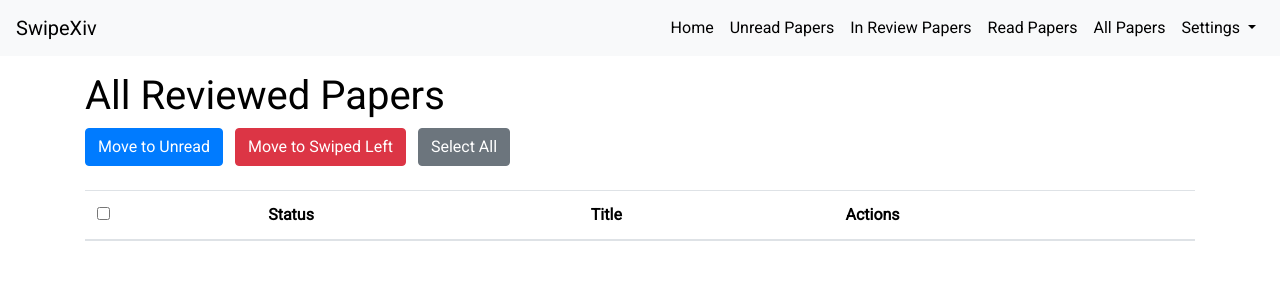
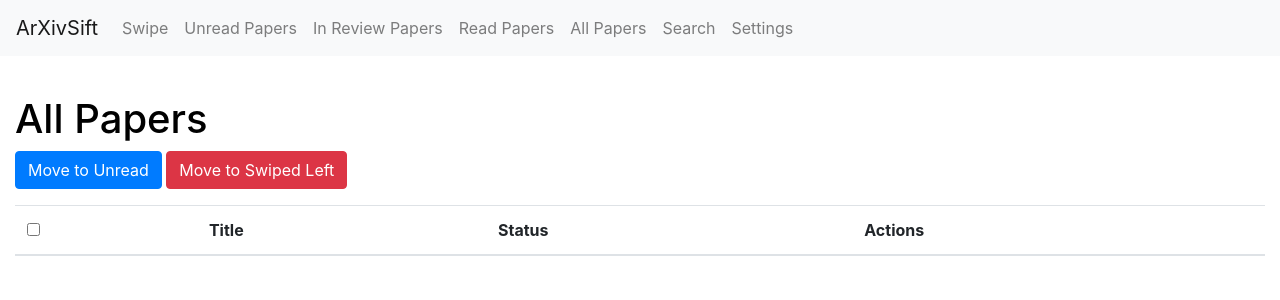
Before and after one commit to klei22/ArXivSift, a Flask app: page /all_papers in a window 1280 px wide. Shown: the top 300 px of the page. Run offline with Flask 3, Linux system fonts and the light colour scheme; lists and menus that the app fills with data are empty; some libraries are stand-ins or nearby versions.

Commit message:
Add search and styles

```diff
--- a/app.py
+++ b/app.py
@@ -1,8 +1,9 @@
+import os
 from flask import Flask, render_template, request, jsonify, redirect, url_for, send_file
-import os
 import requests
 import xml.etree.ElementTree as ET
 import json
+from PyPDF2 import PdfReader
 
 app = Flask(__name__)
 
@@ -33,13 +34,30 @@ in_review_papers = load_json(IN_REVIEW_PAPERS_FILE)
 read_papers = load_json(READ_PAPERS_FILE)
 left_swiped_papers = load_json(LEFT_SWIPED_PAPERS_FILE)
 
+# Load settings
+def load_settings():
+    if os.path.exists('settings.json'):
+        with open('settings.json', 'r') as f:
+            return json.load(f)
+    else:
+        return {
+            "dark_mode": False,
+            "theme": "default"
+        }
+
+def save_settings(settings):
+    with open('settings.json', 'w') as f:
+        json.dump(settings, f)
+
+settings = load_settings()
+
 # Function to sanitize paper IDs for filenames
 def sanitize_filename(filename):
     return filename.replace('/', '_').replace(':', '_')
 
 @app.route('/')
 def index():
-    return render_template('index.html')
+    return render_template('index.html', settings=settings)
 
 @app.route('/get_paper')
 def get_paper():
@@ -180,7 +198,7 @@ def view_paper(paper_id):
                 notes = f.read()
         else:
             notes = ''
-        return render_template('view_paper.html', paper=paper, notes=notes, pdf_filename=f'{sanitized_id}.pdf')
+        return render_template('view_paper.html', paper=paper, notes=notes, pdf_filename=f'{sanitized_id}.pdf', settings=settings)
 
 @app.route('/pdf/<filename>')
 def serve_pdf(filename):
@@ -223,7 +241,7 @@ def unread_papers():
             return jsonify({'links': links})
         return redirect(url_for('unread_papers'))
 
-    return render_template('unread_papers.html', papers=selected_papers)
+    return render_template('unread_papers.html', papers=selected_papers, settings=settings)
 
 @app.route('/in_review_papers', methods=['GET', 'POST'])
 def in_review_papers_route():
@@ -262,7 +280,7 @@ def in_review_papers_route():
             return jsonify({'links': links})
         return redirect(url_for('in_review_papers_route'))
 
-    return render_template('in_review_papers.html', papers=in_review_papers)
+    return render_template('in_review_papers.html', papers=in_review_papers, settings=settings)
 
 @app.route('/read_papers', methods=['GET', 'POST'])
 def read_papers_route():
@@ -289,7 +307,7 @@ def read_papers_route():
             return jsonify({'links': links})
         return redirect(url_for('read_papers_route'))
 
-    return render_template('read_papers.html', papers=read_papers)
+    return render_template('read_papers.html', papers=read_papers, settings=settings)
 
 @app.route('/all_papers', methods=['GET', 'POST'])
 def all_papers():
@@ -359,11 +377,78 @@ def all_papers():
                 json.dump(in_review_papers, file)
         return redirect(url_for('all_papers'))
 
-    return render_template('all_papers.html', papers=all_papers)
+    return render_template('all_papers.html', papers=all_papers, settings=settings)
 
-@app.route('/settings', methods=['GET'])
-def settings():
-    return render_template('settings.html')
+@app.route('/settings', methods=['GET', 'POST'])
+def settings_page():
+    global settings
+    if request.method == 'POST':
+        dark_mode = 'dark_mode' in request.form
+        theme = request.form.get('theme', 'default')
+
+        settings['dark_mode'] = dark_mode
+        settings['theme'] = theme
+
+        save_settings(settings)
+
+        return redirect(url_for('settings_page'))
+
+    return render_template('settings.html', settings=settings)
+
+@app.route('/search', methods=['GET', 'POST'])
+def search():
+    global selected_papers, in_review_papers, read_papers
+
+    # Combine all papers except those in left_swiped_papers
+    papers = selected_papers + in_review_papers + read_papers
+
+    if request.method == 'POST':
+        keyword = request.form.get('keyword', '').lower()
+        search_pdf = 'search_pdf' in request.form
+        search_notes = 'search_notes' in request.form
+
+        results = []
+
+        for paper in papers:
+            match_found = False
+            paper_title = paper['title'].lower()
+            paper_id = paper['paper_id']
+
+            # Sanitize filename
+            sanitized_id = sanitize_filename(paper_id.replace('http://', ''))
+
+            # Search in PDF content
+            if search_pdf:
+                pdf_path = os.path.join(PDF_DIR, f'{sanitized_id}.pdf')
+                if os.path.exists(pdf_path):
+                    try:
+                        reader = PdfReader(pdf_path)
+                        text = ''
+                        for page in reader.pages:
+                            text += page.extract_text() or ''
+                        if keyword in text.lower():
+                            match_found = True
+                    except Exception as e:
+                        print(f"Error reading PDF {pdf_path}: {e}")
+                else:
+                    # PDF not downloaded yet
+                    pass
+
+            # Search in notes
+            if search_notes and not match_found:
+                notes_path = os.path.join(NOTES_DIR, f'{sanitized_id}.txt')
+                if os.path.exists(notes_path):
+                    with open(notes_path, 'r', encoding='utf-8') as f:
+                        notes = f.read()
+                    if keyword in notes.lower():
+                        match_found = True
+
+            if match_found:
+                results.append(paper)
+
+        return render_template('search_results.html', papers=results, keyword=keyword, settings=settings)
+
+    return render_template('search.html', settings=settings)
 
 if __name__ == '__main__':
     app.run(debug=True)
--- /dev/null
+++ b/settings.json
@@ -0,0 +1 @@
+{"dark_mode": false, "theme": "default"}
--- a/templates/all_papers.html
+++ b/templates/all_papers.html
@@ -1,19 +1,18 @@
 {% extends "base.html" %}
-{% block title %}All Reviewed Papers{% endblock %}
+{% block title %}All Papers{% endblock %}
 {% block content %}
-<h1 class="mt-4">All Reviewed Papers</h1>
-<form id="papers-form" method="post">
-    <div class="actions mb-3">
-        <button type="submit" name="action" value="move_to_unread" class="btn btn-primary mr-2 mb-2">Move to Unread</button>
-        <button type="submit" name="action" value="move_to_left_swiped" class="btn btn-danger mr-2 mb-2">Move to Swiped Left</button>
-        <button type="button" onclick="toggleSelectAll(this)" class="btn btn-secondary mr-2 mb-2">Select All</button>
+<h1 class="mt-4">All Papers</h1>
+<form method="post">
+    <div class="mb-3">
+        <button type="submit" name="action" value="move_to_unread" class="btn btn-primary">Move to Unread</button>
+        <button type="submit" name="action" value="move_to_left_swiped" class="btn btn-danger">Move to Swiped Left</button>
     </div>
-    <table class="table table-striped table-hover">
+    <table class="table table-striped table-hover mt-3">
         <thead>
             <tr>
-                <th><input type="checkbox" id="select-all" onclick="toggleSelectAll(this)"></th>
+                <th><input type="checkbox" id="select_all"></th>
+                <th>Title</th>
                 <th>Status</th>
-                <th>Title</th>
                 <th>Actions</th>
             </tr>
         </thead>
@@ -21,39 +20,48 @@
             {% for paper in papers %}
             <tr>
                 <td><input type="checkbox" name="selected_papers" value="{{ paper.paper_id }}"></td>
+                <td>{{ paper.title }}</td>
                 <td>
-                    {% if paper.status == 'left_swiped' %}
-                        <i class="fas fa-times text-danger" data-toggle="tooltip" title="Disliked"></i>
-                    {% elif paper.status == 'unread' %}
-                        <i class="fas fa-book-open text-primary" data-toggle="tooltip" title="Unread"></i>
+                    {% if paper.status == 'unread' %}
+                        <span title="Unread">
+                            <i class="fas fa-bookmark"></i> Unread
+                        </span>
                     {% elif paper.status == 'in_review' %}
-                        <i class="fas fa-hourglass-half text-warning" data-toggle="tooltip" title="In Review"></i>
+                        <span title="In Review">
+                            <i class="fas fa-hourglass-half"></i> In Review
+                        </span>
                     {% elif paper.status == 'read' %}
-                        <i class="fas fa-check text-success" data-toggle="tooltip" title="Read"></i>
+                        <span title="Read">
+                            <i class="fas fa-check-circle"></i> Read
+                        </span>
+                    {% elif paper.status == 'left_swiped' %}
+                        <span title="Swiped Left">
+                            <i class="fas fa-times-circle"></i> Swiped Left
+                        </span>
                     {% else %}
-                        <i class="fas fa-question-circle text-muted" data-toggle="tooltip" title="Unknown Status"></i>
+                        {{ paper.status }}
                     {% endif %}
                 </td>
-                <td>{{ paper.title }}</td>
-                <td><a href="{{ paper.link }}" target="_blank">View Abstract</a></td>
+                <td>
+                    <a href="{{ url_for('view_paper', paper_id=paper.paper_id.replace('http://', '')) }}">View & Take Notes</a>
+                </td>
             </tr>
             {% endfor %}
         </tbody>
     </table>
 </form>
-{% endblock %}
+
+<!-- Include Font Awesome for icons -->
 {% block scripts %}
+<script src="https://kit.fontawesome.com/a076d05399.js" crossorigin="anonymous"></script>
 <script>
-    function toggleSelectAll(checkbox) {
-        var checkboxes = document.querySelectorAll('input[name="selected_papers"]');
-        checkboxes.forEach(function(cb) {
-            cb.checked = checkbox.checked;
-        });
+    // Select/Deselect all checkboxes
+    document.getElementById('select_all').onclick = function() {
+        var checkboxes = document.getElementsByName('selected_papers');
+        for (var checkbox of checkboxes) {
+            checkbox.checked = this.checked;
+        }
     }
-
-    // Initialize tooltips
-    $(function () {
-        $('[data-toggle="tooltip"]').tooltip()
-    });
 </script>
 {% endblock %}
+{% endblock %}
--- a/templates/base.html
+++ b/templates/base.html
@@ -2,181 +2,117 @@
 <html lang="en">
 <head>
     <meta charset="UTF-8">
-    <title>SwipeXiv - {% block title %}{% endblock %}</title>
-    <!-- Bootstrap CSS -->
-    <link rel="stylesheet" href="https://stackpath.bootstrapcdn.com/bootstrap/4.5.2/css/bootstrap.min.css">
-    <!-- Font Awesome for Icons -->
+    <title>{% block title %}ArXivSift{% endblock %}</title>
+    <!-- Include Bootstrap CSS (you can use CDN or local files) -->
+    <link rel="stylesheet" href="https://stackpath.bootstrapcdn.com/bootstrap/4.5.0/css/bootstrap.min.css">
+    <!-- Include Font Awesome CSS for icons -->
     <link rel="stylesheet" href="https://cdnjs.cloudflare.com/ajax/libs/font-awesome/5.15.1/css/all.min.css">
-    <!-- Google Fonts -->
-    <link href="https://fonts.googleapis.com/css?family=Roboto|Open+Sans|Lato|Montserrat&display=swap" rel="stylesheet">
-    <!-- Custom CSS -->
     <style>
-        :root {
-            --bg-color: #ffffff;
-            --text-color: #000000;
-            --nav-bg-color: #f8f9fa;
-            --nav-text-color: #000000;
-            --button-primary-bg: #007bff;
-            --button-primary-border: #007bff;
-            --button-secondary-bg: #6c757d;
-            --button-secondary-border: #6c757d;
-            --font-family: 'Roboto', sans-serif;
+        /* Global styles */
+        body {
+            {% if settings.dark_mode %}
+            background-color: #121212;
+            color: #e0e0e0;
+            {% elif settings.theme == 'hacker' %}
+            background-color: #000000;
+            color: #00ff00;
+            font-family: "Courier New", Courier, monospace;
+            {% else %}
+            background-color: #ffffff;
+            color: #000000;
+            {% endif %}
+            margin: 0;
+            padding: 0;
         }
-        body.dark-mode {
-            --bg-color: #121212;
-            --text-color: #e0e0e0;
-            --nav-bg-color: #1f1f1f;
-            --nav-text-color: #e0e0e0;
-            --button-primary-bg: #0d6efd;
-            --button-primary-border: #0d6efd;
-            --button-secondary-bg: #adb5bd;
-            --button-secondary-border: #adb5bd;
+        .container-fluid {
+            padding: 15px;
         }
-        body {
-            background-color: var(--bg-color);
-            color: var(--text-color);
-            font-family: var(--font-family);
+        /* Navbar styles */
+        .navbar {
+            {% if settings.dark_mode %}
+            background-color: #1f1f1f;
+            {% elif settings.theme == 'hacker' %}
+            background-color: #000000;
+            {% else %}
+            background-color: #f8f9fa;
+            {% endif %}
         }
-        .navbar {
-            background-color: var(--nav-bg-color) !important;
+        /* Link styles */
+        a, a:hover {
+            {% if settings.dark_mode %}
+            color: #bb86fc;
+            {% elif settings.theme == 'hacker' %}
+            color: #00ff00;
+            {% else %}
+            color: #007bff;
+            {% endif %}
         }
-        .navbar-nav .nav-link, .navbar-brand, .navbar-toggler {
-            color: var(--nav-text-color) !important;
+        /* Table styles */
+        .table {
+            {% if settings.dark_mode %}
+            color: #e0e0e0;
+            {% elif settings.theme == 'hacker' %}
+            color: #00ff00;
+            {% endif %}
         }
-        .navbar-toggler-icon {
-            filter: brightness(0) invert(1);
+        .table thead th {
+            {% if settings.dark_mode %}
+            color: #e0e0e0;
+            {% elif settings.theme == 'hacker' %}
+            color: #00ff00;
+            {% endif %}
         }
-        .card, .table {
-            background-color: var(--bg-color);
-            color: var(--text-color);
+        .table tbody tr {
+            {% if settings.dark_mode %}
+            background-color: #1f1f1f;
+            {% elif settings.theme == 'hacker' %}
+            background-color: #000000;
+            {% endif %}
         }
-        .btn-primary {
-            background-color: var(--button-primary-bg);
-            border-color: var(--button-primary-border);
-        }
-        .btn-secondary {
-            background-color: var(--button-secondary-bg);
-            border-color: var(--button-secondary-border);
-        }
-        .btn-success {
-            background-color: #28a745;
-            border-color: #28a745;
-        }
-        .btn-danger {
-            background-color: #dc3545;
-            border-color: #dc3545;
-        }
-        .btn-warning {
-            background-color: #ffc107;
-            border-color: #ffc107;
-        }
+        /* Additional styles for buttons, inputs, etc., can be added here */
     </style>
+    {% block styles %}{% endblock %}
 </head>
 <body>
-    <!-- Navbar -->
-    <nav class="navbar navbar-expand-lg fixed-top">
-        <a class="navbar-brand" href="/">SwipeXiv</a>
-        <button class="navbar-toggler" type="button" data-toggle="collapse" data-target="#navbarNavDropdown" aria-controls="navbarNavDropdown" aria-expanded="false" aria-label="Toggle navigation">
-            <span class="navbar-toggler-icon" style="color: var(--nav-text-color);"></span>
+    <nav class="navbar navbar-expand-lg navbar-light">
+        <a class="navbar-brand" href="{{ url_for('index') }}">ArXivSift</a>
+        <button class="navbar-toggler" type="button" data-toggle="collapse" data-target="#navbarNav"        aria-controls="navbarNav" aria-expanded="false" aria-label="Toggle navigation">
+            <span class="navbar-toggler-icon"></span>
         </button>
-        <div class="collapse navbar-collapse" id="navbarNavDropdown">
-            <ul class="navbar-nav ml-auto">
-                <li class="nav-item{% if request.path == '/' %} active{% endif %}">
-                    <a class="nav-link" href="/">Home</a>
+        <div class="collapse navbar-collapse" id="navbarNav">
+            <ul class="navbar-nav">
+                <li class="nav-item">
+                    <a class="nav-link" href="{{ url_for('index') }}">Swipe</a>
                 </li>
-                <li class="nav-item{% if request.path == '/unread_papers' %} active{% endif %}">
-                    <a class="nav-link" href="/unread_papers">Unread Papers</a>
+                <li class="nav-item">
+                    <a class="nav-link" href="{{ url_for('unread_papers') }}">Unread Papers</a>
                 </li>
-                <li class="nav-item{% if request.path == '/in_review_papers' %} active{% endif %}">
-                    <a class="nav-link" href="/in_review_papers">In Review Papers</a>
+                <li class="nav-item">
+                    <a class="nav-link" href="{{ url_for('in_review_papers_route') }}">In Review Papers</a>
                 </li>
-                <li class="nav-item{% if request.path == '/read_papers' %} active{% endif %}">
-                    <a class="nav-link" href="/read_papers">Read Papers</a>
+                <li class="nav-item">
+                    <a class="nav-link" href="{{ url_for('read_papers_route') }}">Read Papers</a>
                 </li>
-                <li class="nav-item{% if request.path == '/all_papers' %} active{% endif %}">
-                    <a class="nav-link" href="/all_papers">All Papers</a>
+                <li class="nav-item">
+                    <a class="nav-link" href="{{ url_for('all_papers') }}">All Papers</a>
                 </li>
-                <li class="nav-item dropdown">
-                    <a class="nav-link dropdown-toggle" href="#" id="navbarSettings" role="button" data-toggle="dropdown">
-                        Settings
-                    </a>
-                    <div class="dropdown-menu dropdown-menu-right" aria-labelledby="navbarSettings" style="background-color: var(--bg-color);">
-                        <a class="dropdown-item" href="#" onclick="toggleDarkMode()">Toggle Dark Mode</a>
-                        <a class="dropdown-item" href="#" data-toggle="modal" data-target="#fontModal">Change Font</a>
-                    </div>
+                <li class="nav-item">
+                    <a class="nav-link" href="{{ url_for('search') }}">Search</a>
+                </li>
+                <li class="nav-item">
+                    <a class="nav-link" href="{{ url_for('settings_page') }}">Settings</a>
                 </li>
             </ul>
         </div>
     </nav>
-    </br></br> <!-- Added line breaks to prevent content overlap -->
-
-    <!-- Font Selection Modal -->
-    <div class="modal fade" id="fontModal" tabindex="-1" role="dialog" aria-labelledby="fontModalLabel" aria-hidden="true">
-      <div class="modal-dialog" role="document">
-        <div class="modal-content" style="background-color: var(--bg-color); color: var(--text-color);">
-          <div class="modal-header">
-            <h5 class="modal-title" id="fontModalLabel">Select Font</h5>
-            <button type="button" class="close" data-dismiss="modal" aria-label="Close" style="color: var(--text-color);">
-              <span aria-hidden="true">&times;</span>
-            </button>
-          </div>
-          <div class="modal-body">
-            <select id="fontSelect" class="form-control">
-                <option value="'Roboto', sans-serif">Roboto</option>
-                <option value="'Open Sans', sans-serif">Open Sans</option>
-                <option value="'Lato', sans-serif">Lato</option>
-                <option value="'Montserrat', sans-serif">Montserrat</option>
-            </select>
-          </div>
-          <div class="modal-footer">
-            <button type="button" class="btn btn-secondary" data-dismiss="modal">Close</button>
-            <button type="button" class="btn btn-primary" onclick="changeFont()">Apply</button>
-          </div>
-        </div>
-      </div>
-    </div>
-
-    <!-- Content -->
-    <div class="container mt-4">
+    <div class="container-fluid">
         {% block content %}{% endblock %}
     </div>
-
-    <!-- Bootstrap JS and dependencies -->
+    <!-- Include Bootstrap JS and dependencies (you can use CDN or local files) -->
     <script src="https://code.jquery.com/jquery-3.5.1.slim.min.js"></script>
-    <!-- Popper.js is required for Bootstrap tooltips and popovers -->
-    <script src="https://cdn.jsdelivr.net/npm/popper.js@1.16.1/dist/umd/popper.min.js"></script>
-    <!-- Bootstrap JS -->
-    <script src="https://stackpath.bootstrapcdn.com/bootstrap/4.5.2/js/bootstrap.min.js"></script>
-    <!-- Custom JS -->
-    <script>
-        function toggleDarkMode() {
-            document.body.classList.toggle('dark-mode');
-            localStorage.setItem('darkMode', document.body.classList.contains('dark-mode'));
-        }
-
-        function changeFont() {
-            var font = document.getElementById('fontSelect').value;
-            document.documentElement.style.setProperty('--font-family', font);
-            localStorage.setItem('fontFamily', font);
-            $('#fontModal').modal('hide');
-        }
-
-        // Load preferences
-        window.onload = function() {
-            if (localStorage.getItem('darkMode') === 'true') {
-                document.body.classList.add('dark-mode');
-            }
-            var savedFont = localStorage.getItem('fontFamily');
-            if (savedFont) {
-                document.documentElement.style.setProperty('--font-family', savedFont);
-                document.getElementById('fontSelect').value = savedFont;
-            }
-            // Initialize tooltips
-            $(function () {
-                $('[data-toggle="tooltip"]').tooltip()
-            });
-        };
-    </script>
+    <!-- For Bootstrap 4, Popper.js is needed -->
+    <script src="https://cdn.jsdelivr.net/npm/popper.js@1.16.0/dist/umd/popper.min.js"></script>
+    <script src="https://stackpath.bootstrapcdn.com/bootstrap/4.5.0/js/bootstrap.min.js"></script>
     {% block scripts %}{% endblock %}
 </body>
 </html>
```
Also changed, not shown: templates/index.html (+50 -69 lines), templates/search_results.html (added, +39 -0 lines), templates/settings.html (added, +20 -0 lines), templates/unread_papers.html (+34 -27 lines), templates/view_paper.html (+38 -0 lines).
